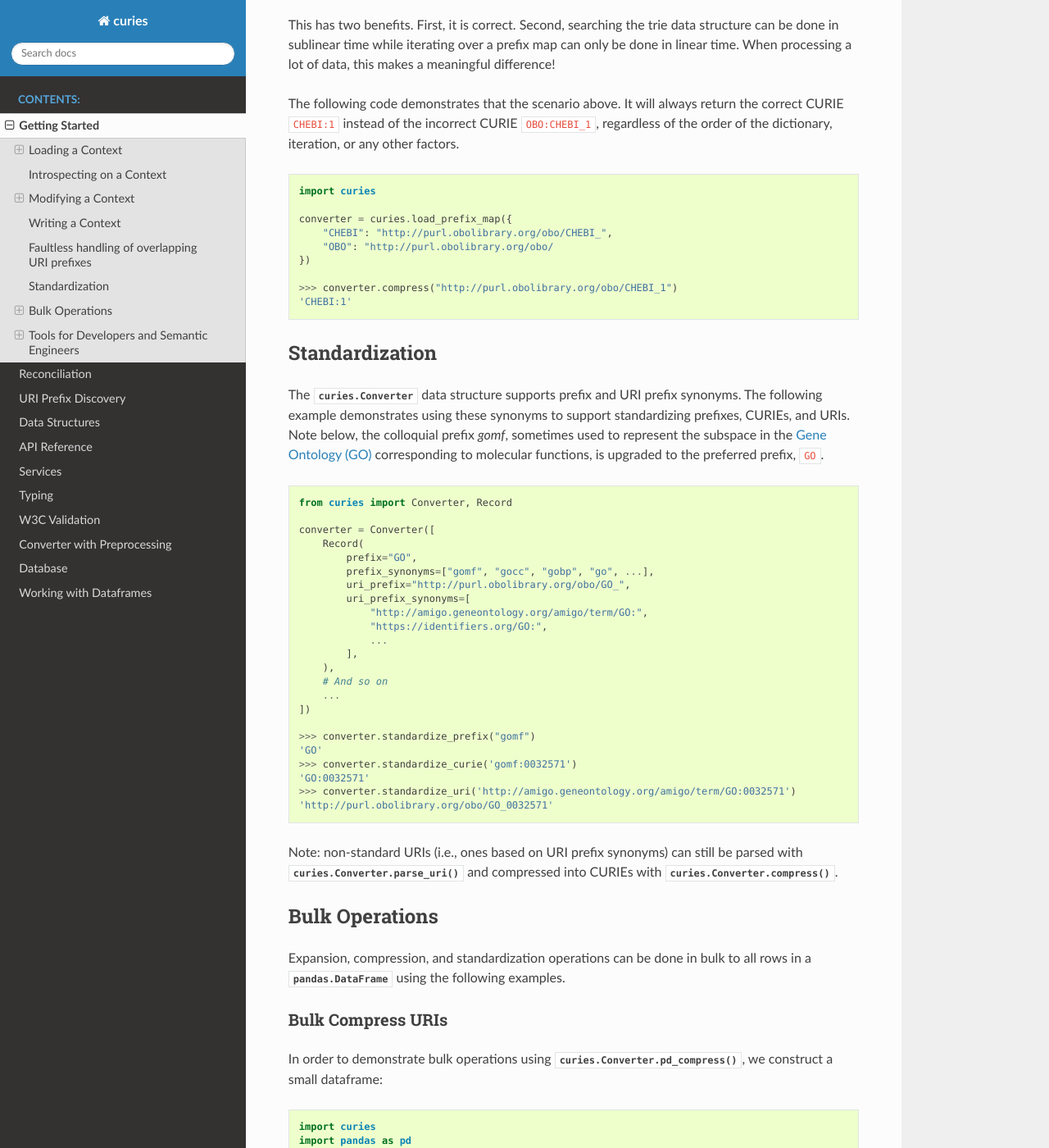
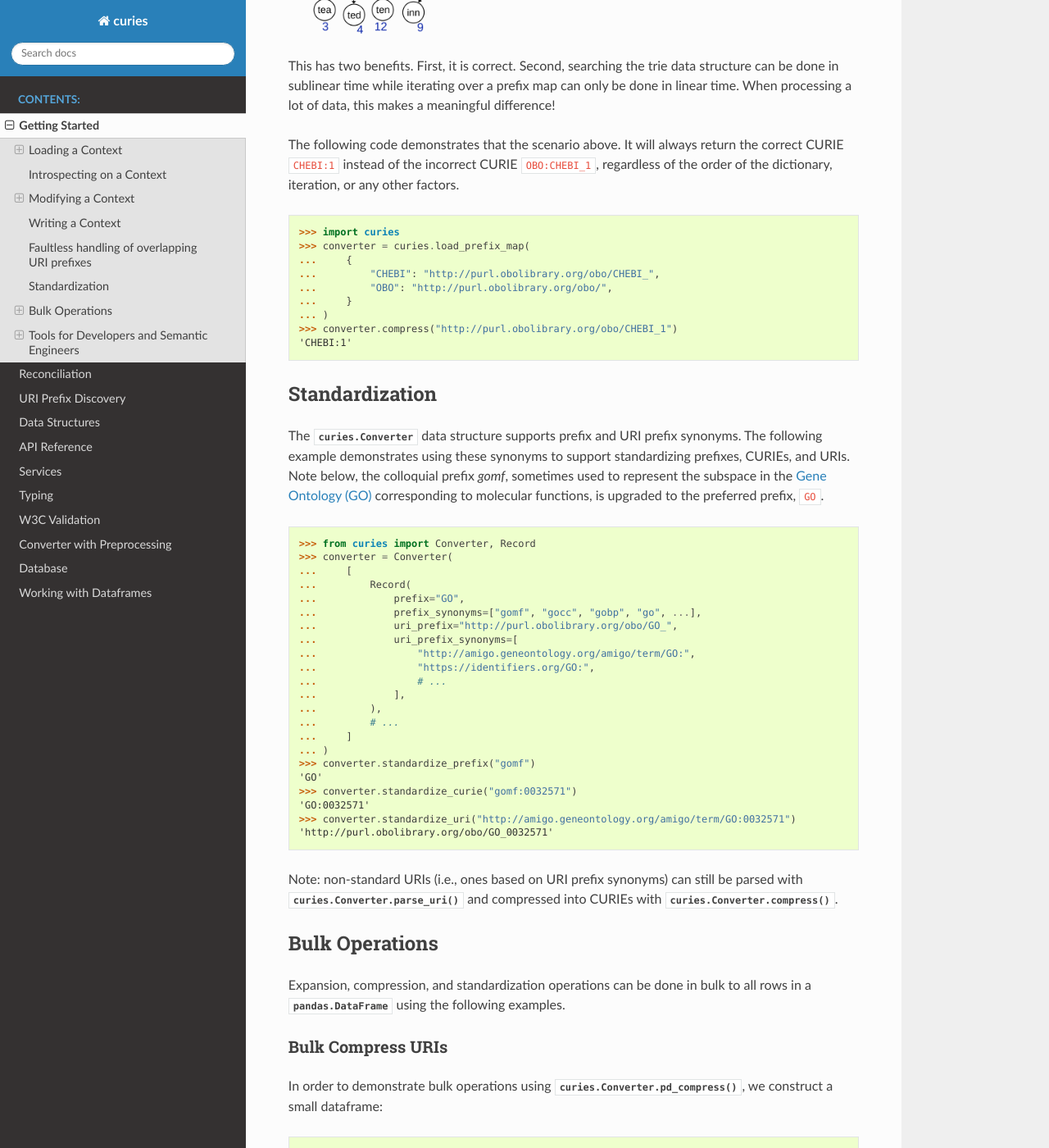
Before and after one commit to biopragmatics/curies, a Sphinx documentation site: the page built from docs/source/tutorial.rst, in a window 1280 px wide and 1400 px high, scrolled down 9255 px. Shown: the whole window at 82% size. Built offline with Sphinx 7.4.7 and the Read the Docs theme 3.1.0, drawn with Linux system fonts in a browser that asks for light colours; some of the changed text lies outside the part shown.

Commit message:
More updates

```diff
--- a/docs/source/tutorial.rst
+++ b/docs/source/tutorial.rst
@@ -443,14 +443,14 @@ Here's a self-contained example on how this works:
 
 .. code-block:: python
 
-    import curies
 
-    converter = curies.load_prefix_map(
-        {
-            "CHEBI": "http://purl.obolibrary.org/obo/CHEBI_",
-        }
-    )
-    curies.write_shacl(converter, "example_shacl.ttl")
+>>> import curies
+>>> converter = curies.load_prefix_map(
+...     {
+...         "CHEBI": "http://purl.obolibrary.org/obo/CHEBI_",
+...     }
+... )
+>>> curies.write_shacl(converter, "example_shacl.ttl")
 
 which outputs the following file:
 
@@ -493,17 +493,15 @@ The following code demonstrates that the scenario above. It will always return t
 correct CURIE ``CHEBI:1`` instead of the incorrect CURIE ``OBO:CHEBI_1``, regardless of
 the order of the dictionary, iteration, or any other factors.
 
-.. code-block::
-
-    import curies
-
-    converter = curies.load_prefix_map({
-        "CHEBI": "http://purl.obolibrary.org/obo/CHEBI_",
-        "OBO": "http://purl.obolibrary.org/obo/
-    })
-
-    >>> converter.compress("http://purl.obolibrary.org/obo/CHEBI_1")
-    'CHEBI:1'
+>>> import curies
+>>> converter = curies.load_prefix_map(
+...     {
+...         "CHEBI": "http://purl.obolibrary.org/obo/CHEBI_",
+...         "OBO": "http://purl.obolibrary.org/obo/",
+...     }
+... )
+>>> converter.compress("http://purl.obolibrary.org/obo/CHEBI_1")
+'CHEBI:1'
 
 *****************
  Standardization
@@ -515,31 +513,28 @@ prefixes, CURIEs, and URIs. Note below, the colloquial prefix `gomf`, sometimes
 represent the subspace in the `Gene Ontology (GO) <https://obofoundry.org/ontology/go>`_
 corresponding to molecular functions, is upgraded to the preferred prefix, ``GO``.
 
-.. code-block::
-
-    from curies import Converter, Record
-
-    converter = Converter([
-        Record(
-            prefix="GO",
-            prefix_synonyms=["gomf", "gocc", "gobp", "go", ...],
-            uri_prefix="http://purl.obolibrary.org/obo/GO_",
-            uri_prefix_synonyms=[
-                "http://amigo.geneontology.org/amigo/term/GO:",
-                "https://identifiers.org/GO:",
-                ...
-            ],
-        ),
-        # And so on
-        ...
-    ])
-
-    >>> converter.standardize_prefix("gomf")
-    'GO'
-    >>> converter.standardize_curie('gomf:0032571')
-    'GO:0032571'
-    >>> converter.standardize_uri('http://amigo.geneontology.org/amigo/term/GO:0032571')
-    'http://purl.obolibrary.org/obo/GO_0032571'
+>>> from curies import Converter, Record
+>>> converter = Converter(
+...     [
+...         Record(
+...             prefix="GO",
+...             prefix_synonyms=["gomf", "gocc", "gobp", "go", ...],
+...             uri_prefix="http://purl.obolibrary.org/obo/GO_",
+...             uri_prefix_synonyms=[
+...                 "http://amigo.geneontology.org/amigo/term/GO:",
+...                 "https://identifiers.org/GO:",
+...                 # ...
+...             ],
+...         ),
+...         # ...
+...     ]
+... )
+>>> converter.standardize_prefix("gomf")
+'GO'
+>>> converter.standardize_curie("gomf:0032571")
+'GO:0032571'
+>>> converter.standardize_uri("http://amigo.geneontology.org/amigo/term/GO:0032571")
+'http://purl.obolibrary.org/obo/GO_0032571'
 
 Note: non-standard URIs (i.e., ones based on URI prefix synonyms) can still be parsed
 with :meth:`curies.Converter.parse_uri` and compressed into CURIEs with
```
Also changed, not shown: 1 other file.
